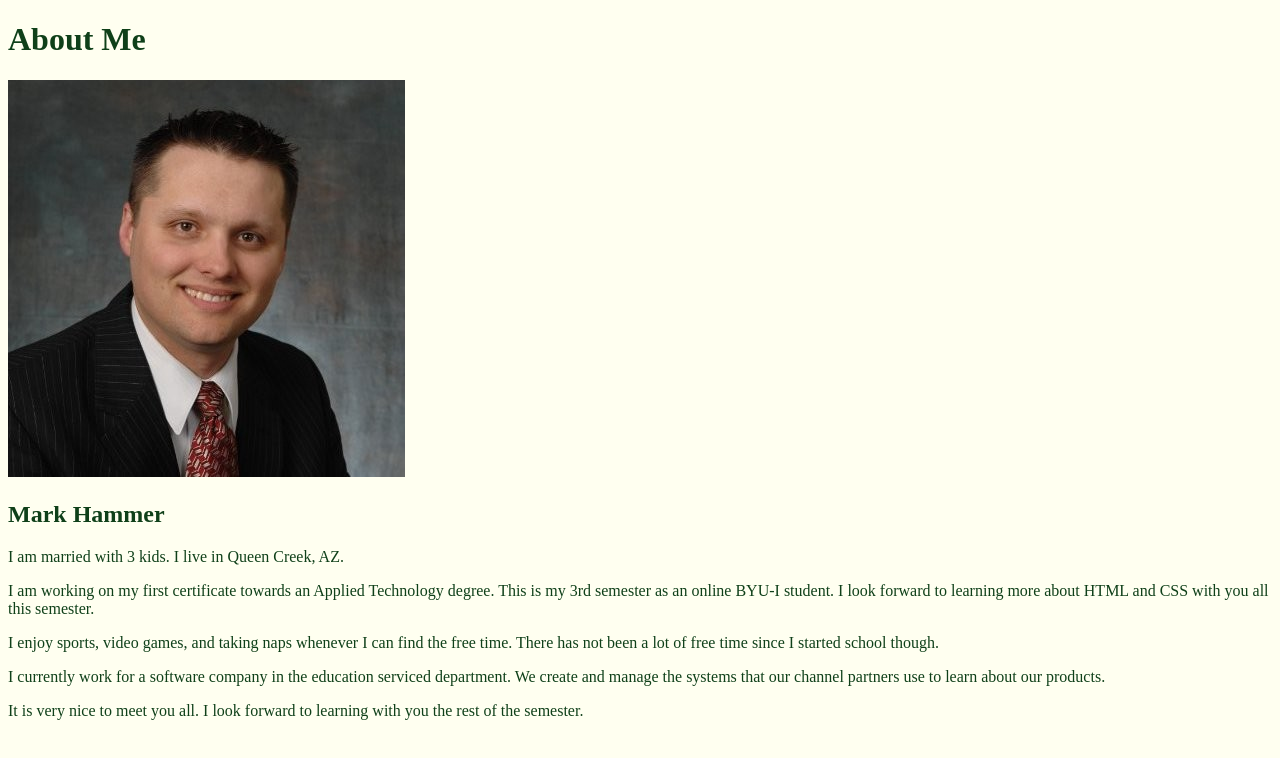
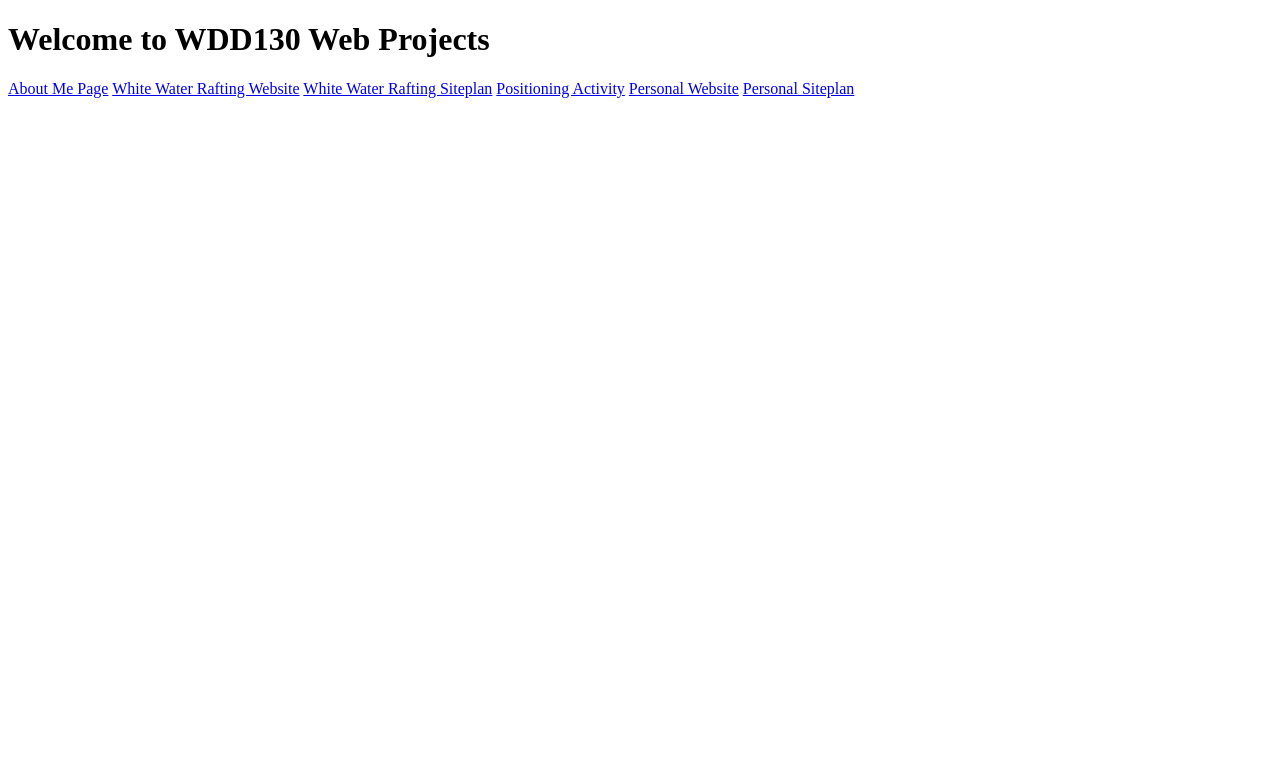
Before and after one commit to ham21019/wdd130, a plain HTML site: page index.html in a window 1280 px wide. Drawn offline with Linux system fonts and the light colour scheme.

Commit message:
Setting up my website

```diff
--- a/index.html
+++ b/index.html
@@ -1,25 +1,22 @@
 <!DOCTYPE html>
-<html lang="en">
+<html lang="en-US">
     <head>
         <meta charset="UTF-8">
         <meta http-equiv="X-UA-Compatible" content="IE=edge">
         <meta name="viewport" content="width=device-width, initial-scale=1.0">
-    <title>All About Me</title>
+        <title>WDD130 Home Page for Mark Hammer</title>
     </head>
-<body style="background-color:ivory">
-    <font color=0F4019>
-    <h1>About Me</h1>
-    <img alt="Image of me from LinkedIn" src="images/self.jpg" >
-    <h2>Mark Hammer</h2>
-    <p>I am married with 3 kids. I live in Queen Creek, AZ.</p>
-    <p>I am working on my first certificate towards an Applied Technology degree.
-        This is my 3rd semester as an online BYU-I student. I look forward to learning
-        more about HTML and CSS with you all this semester.</p>
-    <p>I enjoy sports, video games, and taking naps whenever I can find the free time. There
-        has not been a lot of free time since I started school though.</p>
-    <p>I currently work for a software company in the education serviced department. We create
-        and manage the systems that our channel partners use to learn about our products.</p>
-    <p> It is very nice to meet you all. I look forward to learning with you the rest of the semester.</p>
-    </font>
+
+    <body>
+        <h1>Welcome to WDD130 Web Projects</h1>
+        <nav>
+            <a href="aboutme/index.html">About Me Page</a>
+            <a href="wwr/index.html">White Water Rafting Website</a>
+            <a href="wwr/site-plan-rafting.html">White Water Rafting Siteplan</a>
+            <a href="positioning.html">Positioning Activity</a>
+            <a href="#">Personal Website</a>
+            <a href="#">Personal Siteplan</a>
+        </nav>
     </body>
+
 </html>
```
Also changed, not shown: aboutme/index.html (added, +25 -0 lines), aboutme/images/self.jpg (renamed from images/self.jpg), 1 other file. Lines whose indentation alone changed are shown as unchanged.
